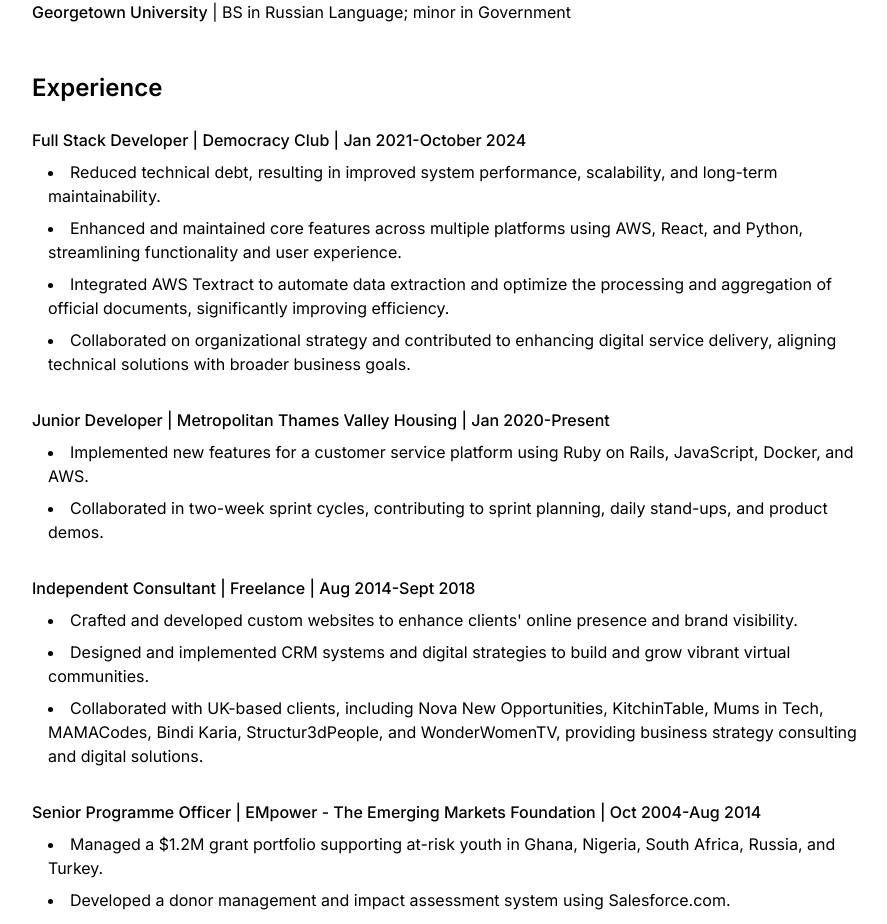
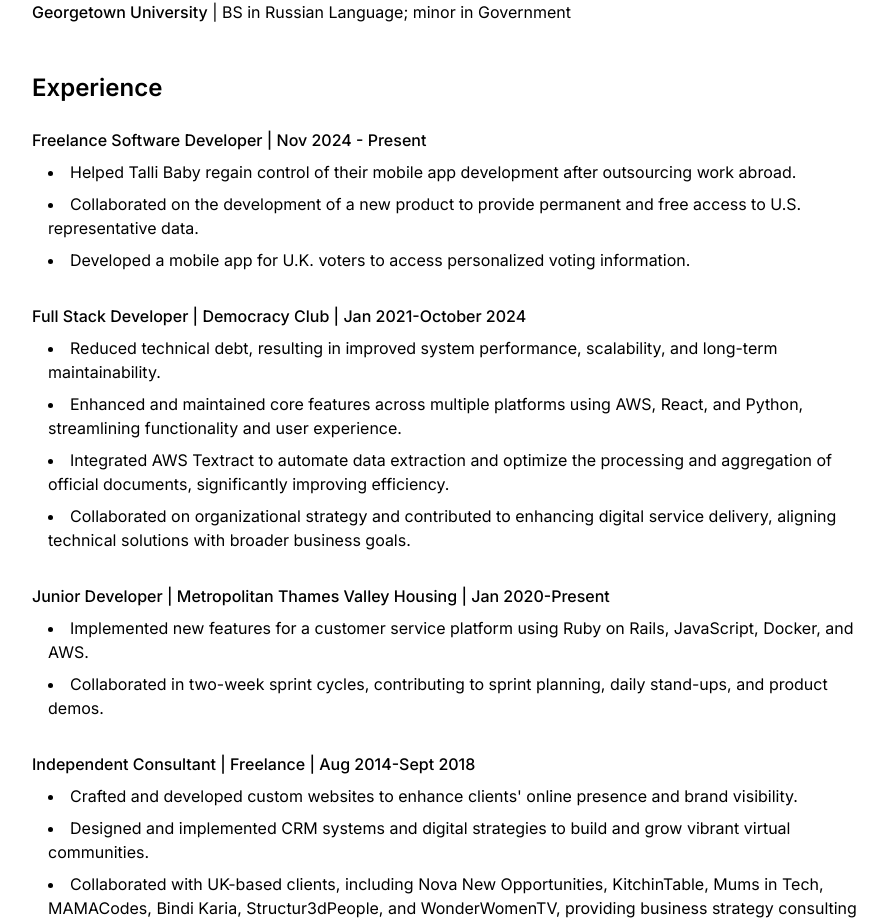
Before and after one commit to VirginiaDooley/virginiadooley.github.io, a React (Vite) app in the folder client/: page /#/cv in a window 1280 px wide. Shown: the part 876-1800 px from the top of the page, without its empty margins (192-1079 px from the left). Built offline with nearby package versions, Linux system fonts and the light colour scheme.

Commit message:
Update year and cv

```diff
--- a/client/src/components/Footer.tsx
+++ b/client/src/components/Footer.tsx
@@ -19,7 +19,7 @@
       <div className="max-w-6xl mx-auto">
         <div className="flex flex-col md:flex-row items-center justify-between gap-4">
           <div className="text-sm text-muted-foreground" data-testid="text-copyright">
-            © 2025 Virginia Dooley
+            © 2026 Virginia Dooley
           </div>
 
           <div className="flex items-center gap-2">
--- a/client/src/pages/CV.tsx
+++ b/client/src/pages/CV.tsx
@@ -63,6 +63,17 @@
           <div className="space-y-8">
             <div>
               <p className="font-medium mb-2">
+                <p>Freelance Software Developer | Nov 2024 - Present</p>
+              </p>
+              <ul className="list-disc list-inside space-y-2 text-muted-foreground ml-4">
+                <li>Helped Talli Baby regain control of their mobile app development after outsourcing work abroad.</li>
+				        <li>Collaborated on the development of a new product to provide permanent and free access to U.S. representative data.</li>
+				        <li>Developed a mobile app for U.K. voters to access personalized voting information.</li>
+              </ul>
+            </div>
+
+            <div>
+              <p className="font-medium mb-2">
                 Full Stack Developer | <a href="https://democracyclub.org.uk/" className="text-foreground hover:underline" target="_blank" rel="noopener noreferrer">Democracy Club</a> | Jan 2021-October 2024
               </p>
               <ul className="list-disc list-inside space-y-2 text-muted-foreground ml-4">
--- a/privacy.html
+++ b/privacy.html
@@ -68,7 +68,7 @@
     </section>
 
     <footer>
-      <p>© <span id="year">2025</span> <strong>Virginia Dooley</strong>. All rights reserved.</p>
+      <p>© <span id="year">2026</span> <strong>Virginia Dooley</strong>. All rights reserved.</p>
     </footer>
   </main>
 
```
Also changed, not shown: cv.html (+8 -2 lines), 3 other files (tests, documents, lock files or other folders).
